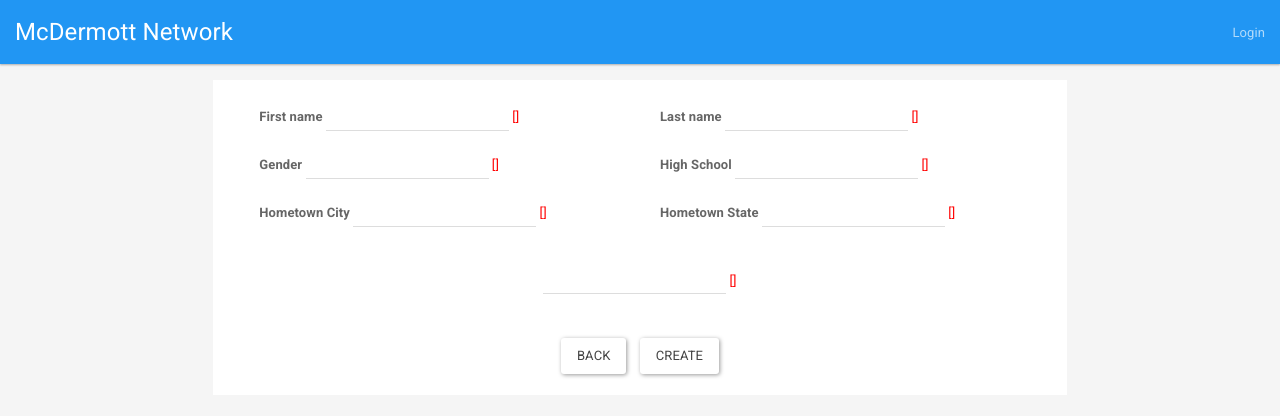
After one commit to joshcai/mcdermott, a Django app: template feedback/templates/feedback/add_applicant.html in a window 1280 px wide. The commit adds this page. Shown: the top 416 px of the page. Run offline with Django 3.2, Linux system fonts and the light colour scheme; the template is opened without the code that fills it, so the values that code supplies are empty, except form fields; tables that the repository leaves empty hold one stand-in row (values such as "Sample post"); form fields are guessed from the names that the template uses; some libraries are stand-ins or nearby versions.

Commit message:
add ability to edit applicant info, display feedback to staff

```diff
--- a/core/management/commands/seed.py
+++ b/core/management/commands/seed.py
@@ -135,6 +135,8 @@ class Command(BaseCommand):
     if options['testing']:
       josh = self.add_user('joshcai', 'password', 'Josh Cai', 2012, email='jxc124730@utdallas.edu')
       Admin.assign_role_to_user(josh)
+      staff = self.add_user('staff', 'password', 'Staff User', 2012)
+      Staff.assign_role_to_user(staff)
       self.add_user('atvaccaro', 'password', 'Andrew Vaccaro', 2013, email='andrew.vaccaro@utdallas.edu')
       self.add_user('hajieren', 'password', 'Hans Ajieren', 2014)
       self.add_user('dhruvn', 'password', 'Dhruv Narayanan', 2014)
--- a/core/static/css/styles.css
+++ b/core/static/css/styles.css
@@ -368,3 +368,11 @@ a.day-link:hover {
 a.day-link:active {
     text-decoration: none;
 }
+
+/* Feedback */
+a p.card-extra-info {
+  color: #777;
+}
+a p.card-extra-info:hover {
+  color: #777;
+}
--- a/core/templates/base.html
+++ b/core/templates/base.html
@@ -44,13 +44,13 @@
               <li><a href="{% url 'mccalendar:index' %}">Calendar</a></li>
               {# <li><a href="{% url 'documents:index' %}">Documents</a></li> #}
               <li><a href="{% url 'scholars' %}">Directory</a></li>
-              <li><a href="{% url 'issues:index' %}">Issues</a></li>
 
               <!-- Begin Dropdown account button -->
               <li class="dropdown">
                 <a href="#" class="dropdown-toggle" data-toggle="dropdown" role="button" aria-haspopup="true" aria-expanded="false">Account <span class="caret"></span></a>
                 <ul class="dropdown-menu">
                   <li><a href="{% url 'own_profile' %}">My Profile</a></li>
+                  <li><a href="{% url 'issues:index' %}">Report Issue</a></li>
                   <li role="separator" class="divider"></li>
                   <li><a href="{% url 'password_change' %}">Change Password</a></li>
                   <li><a href="{% url 'edit_account' %}">Change Account</a></li>
--- a/core/templates/core/edit_edu.html
+++ b/core/templates/core/edit_edu.html
@@ -50,7 +50,7 @@ Edit Education
       <div class="col-md-12 {% if not forloop.first %}margin-top-lg{% endif %}">
         <div class="form-group margin-sm">
           <label for="id_school" class="form-label">
-            School
+            University
           </label>
           {% if not forloop.last %}
           <span class="text-right pull-right">Delete: {{ degree_form.DELETE }}</span>
--- a/core/views.py
+++ b/core/views.py
@@ -202,7 +202,10 @@ def profile(request, name):
   try:
     profile = McUser.objects.get(norm_name=name)
   except McUser.DoesNotExist:
-    raise Http404('Page does not exist')
+    #TODO: check if URL with slash resolves then redirect to it
+    if name in ('admin', 'calendar', 'documents', 'feedback', 'issues'):
+      return redirect('%s/' % name)
+    raise Http404('Page does not exist.')
   # 'user' is already passed in as default (the logged in user),
   # so use 'profile' as alias
   context = {
--- a/feedback/management/commands/seedapplicants.py
+++ b/feedback/management/commands/seedapplicants.py
@@ -8,7 +8,7 @@ from feedback.models import Applicant
 
 
 def randomString(length):
-  return ''.join(random.choice(string.ascii_uppercase) for _ in range(length))
+  return ''.join(random.choice(string.ascii_uppercase) for _ in range(length)).capitalize()
 
 class Command(BaseCommand):
   help = 'Seeds with some default applicants'
@@ -30,7 +30,7 @@ class Command(BaseCommand):
       applicant = Applicant()
       applicant.first_name = randomString(10)
       applicant.last_name = randomString(10)
-      applicant.high_school = '%s High School ' % randomString(14)
+      applicant.high_school = '%s High School ' % randomString(8)
       applicant.hometown = randomString(7)
       applicant.hometown_state = random.choice(US_STATES)[0]
       applicant.gender = random.choice(['Male', 'Female'])
--- a/feedback/models.py
+++ b/feedback/models.py
@@ -37,7 +37,8 @@ class Feedback(models.Model):
       (4, '4: Yes - little or no reservations'),
       (3, '3: Yes - some reservations'),
       (2, '2: No - significant reservations'),
-      (1, '1: Strong No')
+      (1, '1: Strong No'),
+      ('', 'None'),
   )
   rating = models.IntegerField(choices=RATING_CHOICES, null=True, blank=True)
 
@@ -45,7 +46,8 @@ class Feedback(models.Model):
       (4, '4: Very enthusiastic!'),
       (3, '3: Interested'),
       (2, '2: Not interested'),
-      (1, '1: Could not tell based on interaction')
+      (1, '1: Could not tell based on interaction'),
+      ('', 'None'),
   )
   interest = models.IntegerField(choices=INTEREST_CHOICES, null=True, blank=True)
 
--- /dev/null
+++ b/feedback/templates/feedback/add_applicant.html
@@ -0,0 +1,11 @@
+{% extends "feedback/edit_applicant.html" %}
+
+{% block title %}
+Feedback - Add Applicant
+{% endblock %}
+
+{% block links %}
+<a href="{% url 'feedback:index' %}" class="btn btn-default">BACK</a>
+&nbsp;&nbsp;
+<input class="btn btn-default" type="submit" value="CREATE" />
+{% endblock %}
--- /dev/null
+++ b/feedback/templates/feedback/edit_applicant.html
@@ -0,0 +1,88 @@
+{% extends "large_container.html" %}
+
+{% load core_tags %}
+{% load widget_tweaks %}
+{% load permission_tags %}
+
+{% block title %}
+Feedback - Edit {{ applicant.get_full_name }}
+{% endblock %}
+
+{% block inner_content %}
+
+<div class="row">
+  {% if form.errors %}
+    There were errors!
+  {% endif %}
+  <form enctype="multipart/form-data" method="post" action="">
+  {% csrf_token %}
+    <div class="col-md-6 col-sm-6 col-sm-6">
+      <div class="form-group margin-sm">
+        <label for="id_{{ form.first_name.name }}" class="form-label">
+          First name
+        </label>
+        {{ form.first_name|add_class:"form-control" }}
+        <span class="error">{{ form.first_name.errors }}</span>
+      </div>
+    </div>
+    <div class="col-md-6 col-sm-6">
+      <div class="form-group margin-sm">
+        <label for="id_{{ form.last_name.name }}" class="form-label">
+          Last name
+        </label>
+        {{ form.last_name|add_class:"form-control" }}
+        <span class="error">{{ form.last_name.errors }}</span>
+      </div>
+    </div>
+    <div class="col-md-6 col-sm-6">
+      <div class="form-group margin-sm">
+        <label for="id_{{ form.gender.name }}" class="form-label">
+          Gender
+        </label>
+        {{ form.gender|add_class:"form-control" }}
+        <span class="error">{{ form.gender.errors }}</span>
+      </div>
+    </div>
+    <div class="col-md-6 col-sm-6">
+      <div class="form-group margin-sm">
+        <label for="id_{{ form.high_school.name }}" class="form-label">
+          High School
+        </label>
+        {{ form.high_school|add_class:"form-control" }}
+        <span class="error">{{ form.high_school.errors }}</span>
+      </div>
+    </div>
+    <div class="col-md-6 col-sm-6">
+      <div class="form-group margin-sm">
+        <label for="id_{{ form.hometown.name }}" class="form-label">
+          Hometown City
+        </label>
+        {{ form.hometown|add_class:"form-control" }}
+        <span class="error">{{ form.hometown.errors }}</span>
+      </div>
+    </div>
+    <div class="col-md-6 col-sm-6">
+      <div class="form-group margin-sm">
+        <label for="id_{{ form.hometown_state.name }}" class="form-label">
+          Hometown State
+        </label>
+        {{ form.hometown_state|add_class:"form-control" }}
+        <span class="error">{{ form.hometown_state.errors }}</span>
+      </div>
+    </div>
+    <!--TODO: Replace this with something else later -->
+    <div class="col-md-4 col-md-offset-4 col-sm-12 text-center margin-height-md">
+      {{ form.pic }}
+      <span class="error">{{ form.pic.errors }}</span>
+    </div>
+    <div class="col-md-12 col-sm-12 text-center">
+      <br>
+      {% block links %}
+      <a href="{% url 'feedback:applicant_profile' applicant.norm_name %}" class="btn btn-default">BACK</a>
+      &nbsp;&nbsp;
+      <input class="btn btn-default" type="submit" value="SAVE" />
+      {% endblock %}
+    </div>
+  </form>
+</div>
+{% endblock %}
--- a/feedback/urls.py
+++ b/feedback/urls.py
@@ -4,7 +4,7 @@ from . import views
 
 urlpatterns = [
   url(r'^$', views.index, name='index'),
+  url(r'^applicant/add$', views.add_applicant, name='add_applicant'),
   url(r'^applicant/(\w+)$', views.applicant_profile, name='applicant_profile'),
   url(r'^applicant/(\w+)/edit$', views.edit_applicant, name='edit_applicant'),
-  url(r'^applicant/add$', views.add_applicant, name='add_applicant'),
 ]
--- a/issues/forms.py
+++ b/issues/forms.py
@@ -8,3 +8,6 @@ class IssueForm(forms.ModelForm):
      'title',
      'body',
     ]
+    widgets = {
+      'body': forms.Textarea(attrs={'rows':5})
+    }
--- a/mcdermott/urls.py
+++ b/mcdermott/urls.py
@@ -12,12 +12,13 @@ from core import urls as core_urls
 urlpatterns = [
   url(r'^', include(login_urls)),
   url(r'^admin/', include(admin.site.urls)),
-  # core_urls has to be at the end, because the last match in core_urls
-  # will match anything
   url(r'^calendar/', include(mccalendar_urls, namespace='mccalendar')),
   url(r'^documents/', include(documents_urls, namespace='documents')),
   url(r'^feedback/', include(feedback_urls, namespace='feedback')),
   url(r'^issues/', include(issues_urls, namespace='issues')),
+
+  # core_urls has to be at the end, because the last match in core_urls
+  # will match anything
   url(r'^', include(core_urls)),
 ]
 urlpatterns += static(settings.STATIC_URL, document_root=settings.STATIC_ROOT)
```
Also changed, not shown: core/templates/floppyforms/radio_no_ul.html (added, +10 -0 lines), feedback/forms.py (+8 -0 lines), feedback/templates/feedback/applicant.html (+78 -9 lines), feedback/templates/feedback/index.html (+19 -1 lines), feedback/templatetags/feedback_tags.py (added, +24 -0 lines), feedback/views.py (+30 -3 lines), issues/templates/issues/index.html (+11 -4 lines), feedback/templatetags/__init__.py (added).
